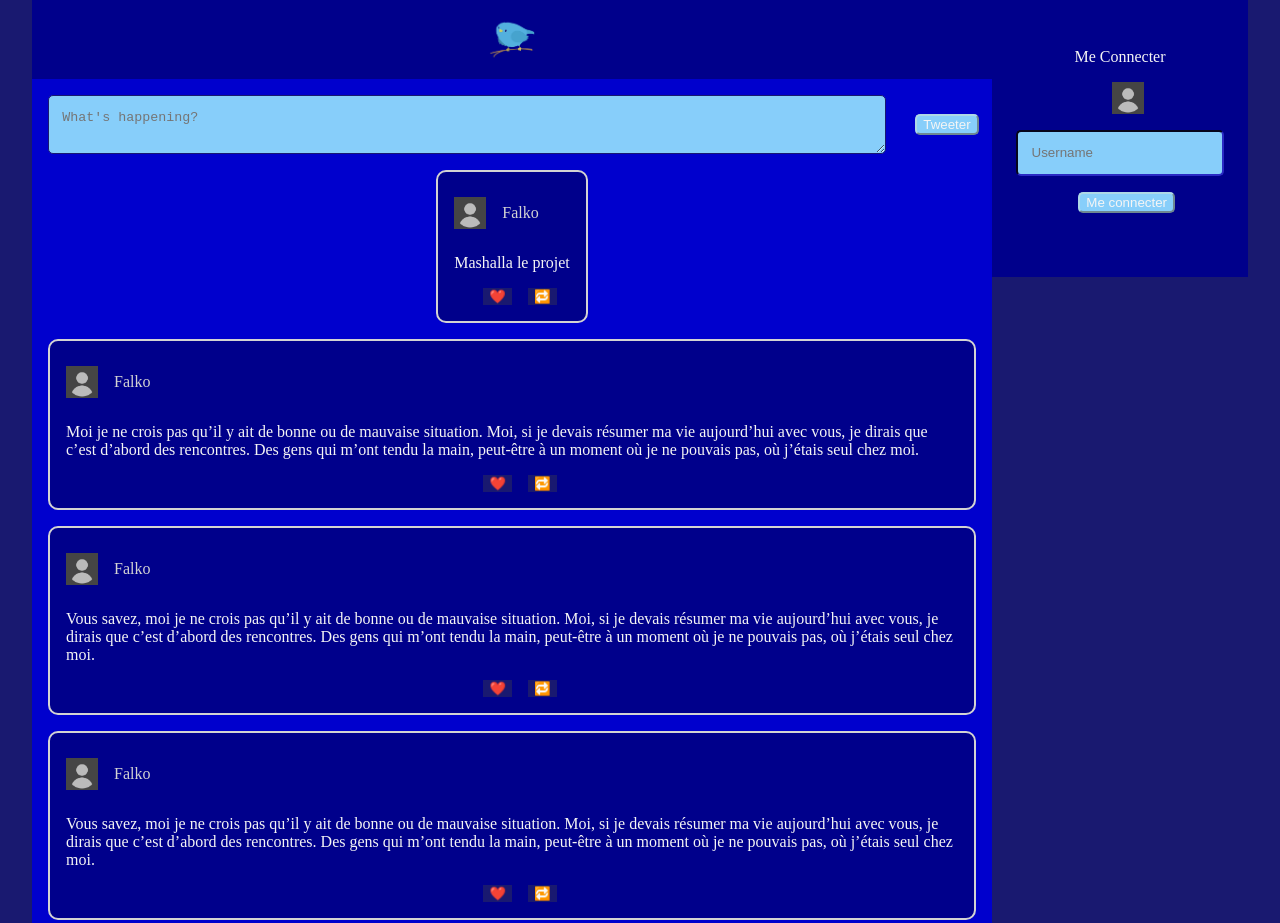
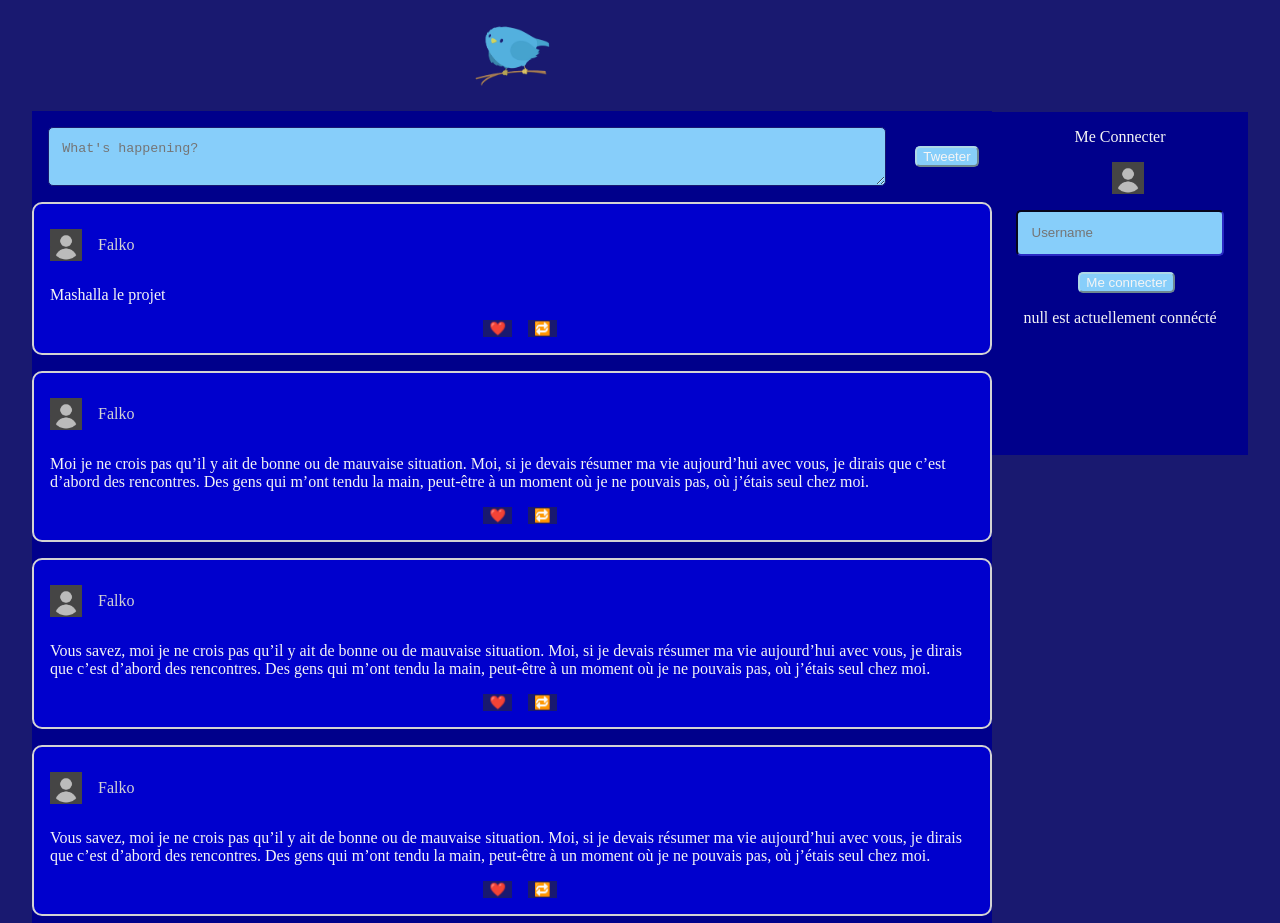
Before and after one commit to FLKprod/4A_SQR_Falkowski, a plain HTML site: page Twitter/frontend/index.html in a window 1280 px wide. Shown: the top 923 px of the page. Drawn offline with Linux system fonts and the light colour scheme.

Commit message:
frontend et backend

```diff
--- a/Twitter/frontend/main.css
+++ b/Twitter/frontend/main.css
@@ -22,7 +22,7 @@ body{
 }
 
 #logo{
-    width: 3rem;
+    width: 5rem;
     padding-top: 1rem;
     padding-bottom: 1rem;
 }
@@ -36,12 +36,12 @@ body{
     justify-content: center;
     width: 75%;
     height: 80%;
-    background-color: darkblue;
+
 }
 
 .interface-user{
-    padding-top: 2rem;
-    padding-bottom: 2rem;
+    margin-top: 7rem;
+    padding-bottom: 7rem;
     display: flex;
     text-align: center;
     flex-direction: column;
@@ -55,7 +55,7 @@ body{
 .create-tweet{
     width: 100%;
     height: auto;
-    background-color: mediumblue;
+    background-color: darkblue;
     display: flex;
     flex-direction: row;
     justify-content: space-between;
@@ -87,7 +87,7 @@ body{
     align-items: center;
     width: 100%;
     height: auto;
-    background-color: mediumblue;
+    background-color: darkblue;
 }
 
 #tweet{
@@ -95,10 +95,11 @@ body{
     -moz-box-sizing: border-box;
     -webkit-box-sizing: border-box;
     border: 2px solid lightgray;
-    background-color: darkblue;
+    background-color: mediumblue;
     border-radius: 10px;
     padding-top: 1em;
-    max-width: max-content;
+    width: 100%;
+    height: auto;
     padding-bottom: 1em;
     margin-bottom: 1em;
     margin-left: 1em;
--- a/Twitter/frontend/main.js
+++ b/Twitter/frontend/main.js
@@ -1,4 +1,4 @@
-document.getElementById("user-connected").innerText =localStorage.getItem("username")
+document.getElementById("user-connected").innerText =localStorage.getItem("username")+" est actuellement connécté"
 
 function tweeter(){
     if(document.getElementById("corps").value.length != 0){
```
Also changed, not shown: 1 other file.
